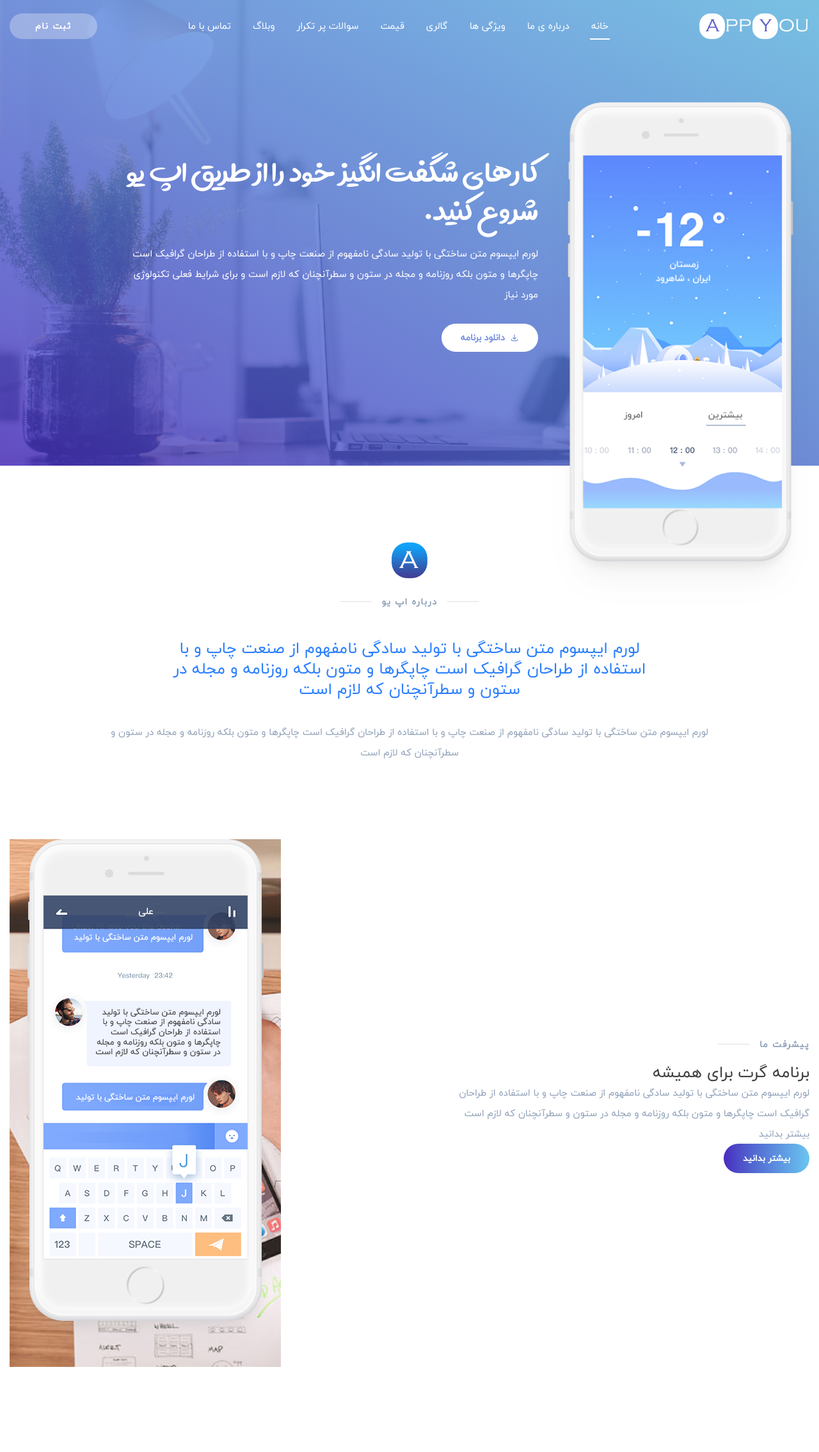
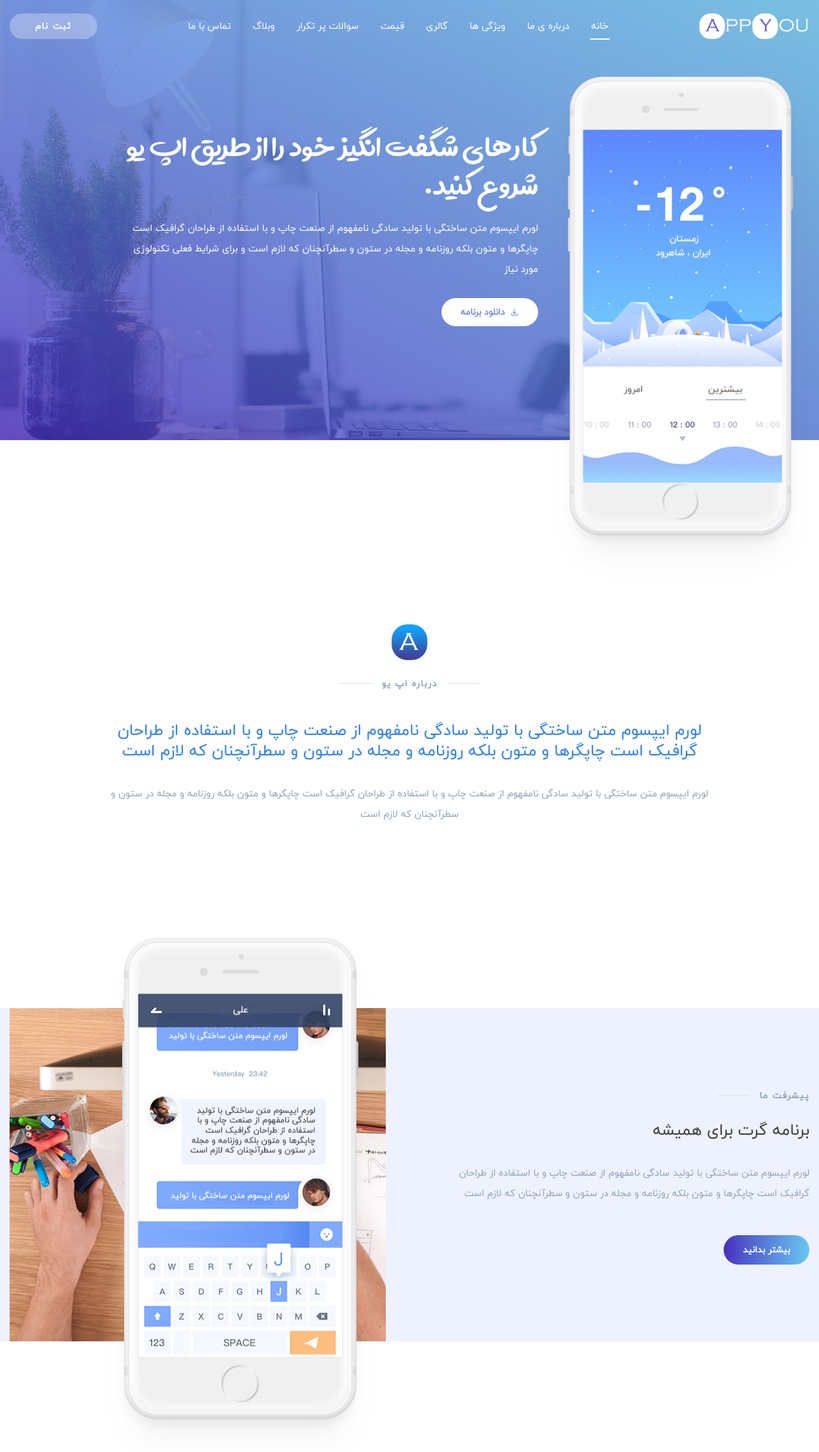
Before and after one commit to hossein1075/app-you, a React (Vite) app: page / in a window 1280 px wide. Shown: the top 2270 px of the page at 64% size. Before the commit the page ends 2137 px from the top, so only its background shows below. Built offline with nearby package versions, Linux system fonts and the light colour scheme.

Commit message:
complete section progress

```diff
--- a/src/Components/header/header.jsx
+++ b/src/Components/header/header.jsx
@@ -6,7 +6,7 @@ import { HiOutlineDownload } from "react-icons/hi";
 export default function Header() {
   return (
     <>
-      <header className='pt-20 relative bg-home bg-cover bg-center max-md:min-h-128 min-h-168 bg-gradient-to-tr from-grandiant-200 to-grandiant-100 '>
+      <header className='pt-10 mb-25 relative bg-home bg-cover bg-center max-md:min-h-128 min-h-168 bg-gradient-to-tr from-grandiant-200 to-grandiant-100 '>
         <Nav />
         <NavMobile />
 
--- a/src/Components/main/section1/about.jsx
+++ b/src/Components/main/section1/about.jsx
@@ -5,11 +5,11 @@ import Info from '../info'
 function About() {
   return (
     <>
-    <section className='max-md:my-15 my-30 text-center m-auto'>
+    <section className='max-md:my-15 py-47 text-center m-auto'>
      <div className="container">
          <img src="/public/images/about-logo.png" className='m-auto mb-5' alt="about logo" />
         <FullTitle text={Info[0].text}/>
-        <h3 className='text-blue-500 m-auto max-md:text-22 text-25 max-w-194 mt-7.5 mb-3.75'>
+        <h3 className='text-blue-500 m-auto max-md:text-22 text-25 max-w-236 mt-7.5 mb-3.75'>
             لورم ایپسوم متن ساختگی با تولید سادگی نامفهوم از صنعت چاپ و با استفاده از طراحان گرافیک است چاپگرها و متون بلکه روزنامه و مجله در ستون و سطرآنچنان که لازم است
         </h3>
         <p className='mb-2.5 pt-5 text-slate-400 max-w-236 m-auto'>
--- a/src/Components/main/section2/progress.jsx
+++ b/src/Components/main/section2/progress.jsx
@@ -5,23 +5,22 @@ import ButtonInfo from '../buttonInfo/buttonInfo'
 function Progress() {
     return (
         <>
-            <section>
+            <section className='bg-indigo-50 mt-22.5 mb-55'>
                 <div className="container">
-                    <div className='flex items-center justify-between'>
-                        <div className='max-w-138'>
-                        <HalfTitle text={Info[1].text}/>
-                        <h3 className='text-neutral-700 max-md:text-[22px] text-[25px]'>برنامه گرت برای همیشه</h3>
-                        <p className='max-md:text-sm text-slate-400'>
+                    <div className='flex justify-between max-xl:block'>
+                        <div className='max-w-138 max-lg:py-15 py-30'>
+                            <HalfTitle text={Info[1].text} className='mb-3.75'/>
+                            <h3 className='text-neutral-700 max-md:text-[22px] text-[25px] pt-2.5 pb-3.75'>برنامه گرت برای همیشه</h3>
+                            <p className='max-md:text-sm text-slate-400 pt-5 pb-12.5 max-w-138'>
                             لورم ایپسوم متن ساختگی با تولید سادگی نامفهوم از صنعت چاپ و با استفاده از طراحان گرافیک است چاپگرها و متون بلکه روزنامه و مجله در ستون و سطرآنچنان که لازم است
-                            بیشتر بدانید
-                        </p>
-                        <ButtonInfo/>
-                    </div>
-                    <div className='block max-xl:hidden bg-progress max-w-138'>
-                        <div>
-                            <img src="/public/images/progress-phone.png" className='max-lg:hidden block' alt="progress" />
+                            </p>
+                            <ButtonInfo />
                         </div>
-                    </div>
+                        <div className='relative max-w-147'>
+                                <img src="public/images/progress-bg.jpg" className=' max-lg:hidden max-xl:invisible visible w-full h-full object-cover' alt="progress" />
+                            <img src="/public/images/progress-phone.png" className='max-lg:hidden block absolute top-1/2 -translate-y-[45%] left-0 right-4' alt="progress-phone" />
+                        </div>
+
                     </div>
                 </div>
             </section>
--- a/src/index.css
+++ b/src/index.css
@@ -46,6 +46,8 @@
         font-size: 15px;
         line-height: 32px;
     }
+
+
 }
 
 .flexcenter {
@@ -56,12 +58,6 @@
 
 .bg-home {
     background-image: url('/public/images/header-bg.jpg');
-  background-size: cover;
-  background-position: center;
-  background-repeat: no-repeat;
-}
-.bg-progress {
-    background-image: url('/public/images/progress-bg.jpg');
     background-size: cover;
     background-position: center;
     background-repeat: no-repeat;
```
